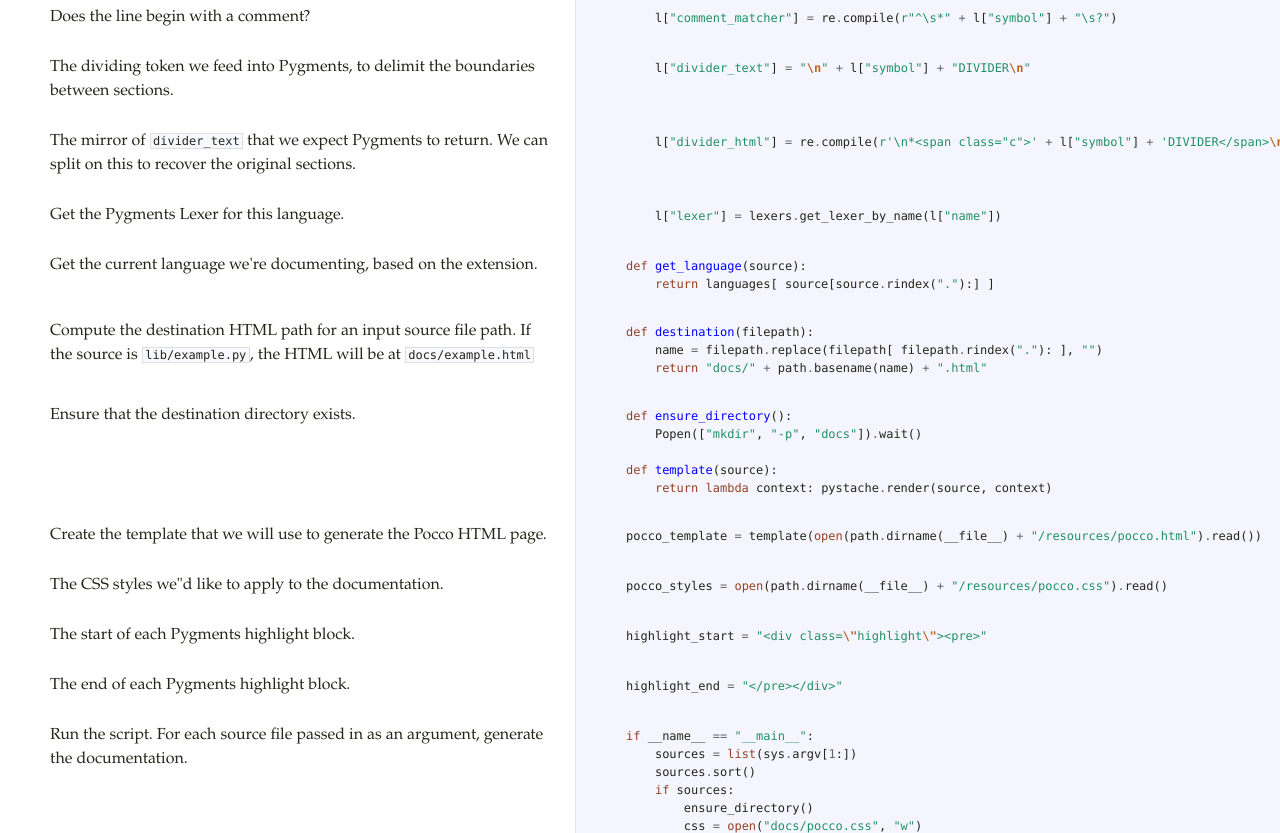
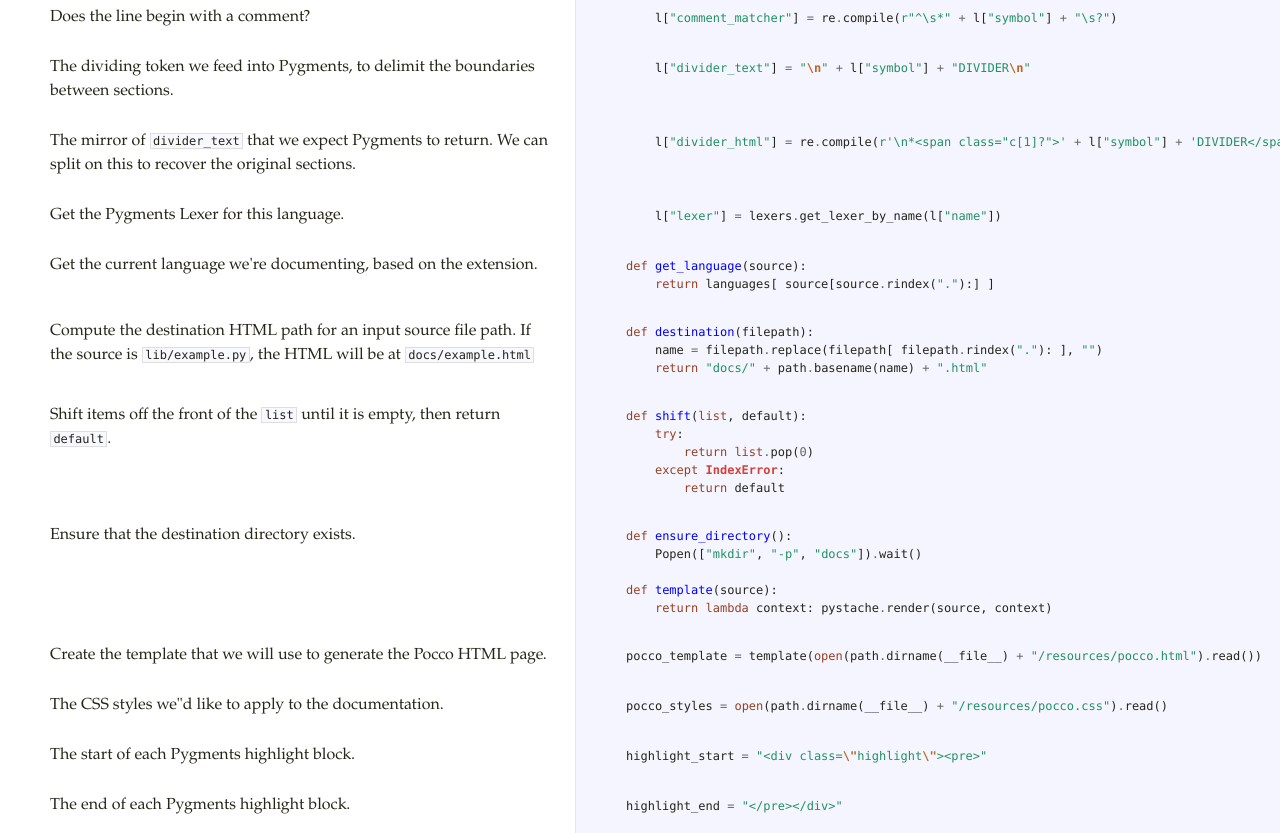
Before and after one commit to pycco-docs/pycco, a plain HTML site: page index.html in a window 1280 px wide. Shown: the part 2120-2953 px from the top of the page. Drawn offline with Linux system fonts and the light colour scheme.

Commit message:
Updating index again

```diff
--- a/index.html
+++ b/index.html
@@ -131,7 +131,7 @@ wherever our markers occur.</p>
     <span class="n">output</span> <span class="o">=</span> <span class="n">output</span><span class="o">.</span><span class="n">replace</span><span class="p">(</span><span class="n">highlight_start</span><span class="p">,</span> <span class="s">&quot;&quot;</span><span class="p">)</span><span class="o">.</span><span class="n">replace</span><span class="p">(</span><span class="n">highlight_end</span><span class="p">,</span> <span class="s">&quot;&quot;</span><span class="p">)</span>
     <span class="n">fragments</span> <span class="o">=</span> <span class="n">re</span><span class="o">.</span><span class="n">split</span><span class="p">(</span><span class="n">language</span><span class="p">[</span><span class="s">&quot;divider_html&quot;</span><span class="p">],</span> <span class="n">output</span><span class="p">)</span>
     <span class="k">for</span> <span class="n">i</span><span class="p">,</span> <span class="n">section</span> <span class="ow">in</span> <span class="nb">enumerate</span><span class="p">(</span><span class="n">sections</span><span class="p">):</span>
-        <span class="n">section</span><span class="p">[</span><span class="s">&quot;code_html&quot;</span><span class="p">]</span> <span class="o">=</span> <span class="n">highlight_start</span> <span class="o">+</span> <span class="n">fragments</span><span class="p">[</span><span class="n">i</span><span class="p">]</span> <span class="o">+</span> <span class="n">highlight_end</span>
+        <span class="n">section</span><span class="p">[</span><span class="s">&quot;code_html&quot;</span><span class="p">]</span> <span class="o">=</span> <span class="n">highlight_start</span> <span class="o">+</span> <span class="n">shift</span><span class="p">(</span><span class="n">fragments</span><span class="p">,</span> <span class="s">&quot;&quot;</span><span class="p">)</span> <span class="o">+</span> <span class="n">highlight_end</span>
         <span class="n">section</span><span class="p">[</span><span class="s">&quot;docs_html&quot;</span><span class="p">]</span> <span class="o">=</span> <span class="n">markdown</span><span class="p">(</span><span class="n">section</span><span class="p">[</span><span class="s">&quot;docs_text&quot;</span><span class="p">])</span>
         <span class="n">section</span><span class="p">[</span><span class="s">&quot;num&quot;</span><span class="p">]</span> <span class="o">=</span> <span class="n">i</span></pre></div></pre></div>
       </td>
@@ -245,7 +245,7 @@ sections.</p>
 on this to recover the original sections.</p>
       </td>
       <td class=code>
-        <div class='highlight'><pre><div class="highlight"><pre>    <span class="n">l</span><span class="p">[</span><span class="s">&quot;divider_html&quot;</span><span class="p">]</span> <span class="o">=</span> <span class="n">re</span><span class="o">.</span><span class="n">compile</span><span class="p">(</span><span class="s">r&#39;\n*&lt;span class=&quot;c&quot;&gt;&#39;</span> <span class="o">+</span> <span class="n">l</span><span class="p">[</span><span class="s">&quot;symbol&quot;</span><span class="p">]</span> <span class="o">+</span> <span class="s">&#39;DIVIDER&lt;/span&gt;</span><span class="se">\n</span><span class="s">*&#39;</span><span class="p">)</span></pre></div></pre></div>
+        <div class='highlight'><pre><div class="highlight"><pre>    <span class="n">l</span><span class="p">[</span><span class="s">&quot;divider_html&quot;</span><span class="p">]</span> <span class="o">=</span> <span class="n">re</span><span class="o">.</span><span class="n">compile</span><span class="p">(</span><span class="s">r&#39;\n*&lt;span class=&quot;c[1]?&quot;&gt;&#39;</span> <span class="o">+</span> <span class="n">l</span><span class="p">[</span><span class="s">&quot;symbol&quot;</span><span class="p">]</span> <span class="o">+</span> <span class="s">&#39;DIVIDER&lt;/span&gt;</span><span class="se">\n</span><span class="s">*&#39;</span><span class="p">)</span></pre></div></pre></div>
       </td>
     </tr><tr id='section-13'>
       <td class=docs>
@@ -286,6 +286,21 @@ is <code>lib/example.py</code>, the HTML will be at <code>docs/example.html</cod
         <div class="octowrap">
           <a class="octothorpe" href="#section-16">#</a>
         </div>
+        <p>Shift items off the front of the <code>list</code> until it is empty, then return
+<code>default</code>.</p>
+      </td>
+      <td class=code>
+        <div class='highlight'><pre><div class="highlight"><pre><span class="k">def</span> <span class="nf">shift</span><span class="p">(</span><span class="nb">list</span><span class="p">,</span> <span class="n">default</span><span class="p">):</span>
+    <span class="k">try</span><span class="p">:</span>
+        <span class="k">return</span> <span class="nb">list</span><span class="o">.</span><span class="n">pop</span><span class="p">(</span><span class="mi">0</span><span class="p">)</span>
+    <span class="k">except</span> <span class="ne">IndexError</span><span class="p">:</span>
+        <span class="k">return</span> <span class="n">default</span></pre></div></pre></div>
+      </td>
+    </tr><tr id='section-17'>
+      <td class=docs>
+        <div class="octowrap">
+          <a class="octothorpe" href="#section-17">#</a>
+        </div>
         <p>Ensure that the destination directory exists.</p>
       </td>
       <td class=code>
@@ -295,50 +310,50 @@ is <code>lib/example.py</code>, the HTML will be at <code>docs/example.html</cod
 <span class="k">def</span> <span class="nf">template</span><span class="p">(</span><span class="n">source</span><span class="p">):</span>
     <span class="k">return</span> <span class="k">lambda</span> <span class="n">context</span><span class="p">:</span> <span class="n">pystache</span><span class="o">.</span><span class="n">render</span><span class="p">(</span><span class="n">source</span><span class="p">,</span> <span class="n">context</span><span class="p">)</span></pre></div></pre></div>
       </td>
-    </tr><tr id='section-17'>
+    </tr><tr id='section-18'>
       <td class=docs>
         <div class="octowrap">
-          <a class="octothorpe" href="#section-17">#</a>
+          <a class="octothorpe" href="#section-18">#</a>
         </div>
         <p>Create the template that we will use to generate the Pocco HTML page.</p>
       </td>
       <td class=code>
         <div class='highlight'><pre><div class="highlight"><pre><span class="n">pocco_template</span> <span class="o">=</span> <span class="n">template</span><span class="p">(</span><span class="nb">open</span><span class="p">(</span><span class="n">path</span><span class="o">.</span><span class="n">dirname</span><span class="p">(</span><span class="n">__file__</span><span class="p">)</span> <span class="o">+</span> <span class="s">&quot;/resources/pocco.html&quot;</span><span class="p">)</span><span class="o">.</span><span class="n">read</span><span class="p">())</span></pre></div></pre></div>
       </td>
-    </tr><tr id='section-18'>
+    </tr><tr id='section-19'>
       <td class=docs>
         <div class="octowrap">
-          <a class="octothorpe" href="#section-18">#</a>
+          <a class="octothorpe" href="#section-19">#</a>
         </div>
         <p>The CSS styles we"d like to apply to the documentation.</p>
       </td>
       <td class=code>
         <div class='highlight'><pre><div class="highlight"><pre><span class="n">pocco_styles</span> <span class="o">=</span> <span class="nb">open</span><span class="p">(</span><span class="n">path</span><span class="o">.</span><span class="n">dirname</span><span class="p">(</span><span class="n">__file__</span><span class="p">)</span> <span class="o">+</span> <span class="s">&quot;/resources/pocco.css&quot;</span><span class="p">)</span><span class="o">.</span><span class="n">read</span><span class="p">()</span></pre></div></pre></div>
       </td>
-    </tr><tr id='section-19'>
+    </tr><tr id='section-20'>
       <td class=docs>
         <div class="octowrap">
-          <a class="octothorpe" href="#section-19">#</a>
+          <a class="octothorpe" href="#section-20">#</a>
         </div>
         <p>The start of each Pygments highlight block.</p>
       </td>
       <td class=code>
         <div class='highlight'><pre><div class="highlight"><pre><span class="n">highlight_start</span> <span class="o">=</span> <span class="s">&quot;&lt;div class=</span><span class="se">\&quot;</span><span class="s">highlight</span><span class="se">\&quot;</span><span class="s">&gt;&lt;pre&gt;&quot;</span></pre></div></pre></div>
       </td>
-    </tr><tr id='section-20'>
+    </tr><tr id='section-21'>
       <td class=docs>
         <div class="octowrap">
-          <a class="octothorpe" href="#section-20">#</a>
+          <a class="octothorpe" href="#section-21">#</a>
         </div>
         <p>The end of each Pygments highlight block.</p>
       </td>
       <td class=code>
         <div class='highlight'><pre><div class="highlight"><pre><span class="n">highlight_end</span> <span class="o">=</span> <span class="s">&quot;&lt;/pre&gt;&lt;/div&gt;&quot;</span></pre></div></pre></div>
       </td>
-    </tr><tr id='section-21'>
+    </tr><tr id='section-22'>
       <td class=docs>
         <div class="octowrap">
-          <a class="octothorpe" href="#section-21">#</a>
+          <a class="octothorpe" href="#section-22">#</a>
         </div>
         <p>Run the script.
 For each source file passed in as an argument, generate the documentation.</p>
```
